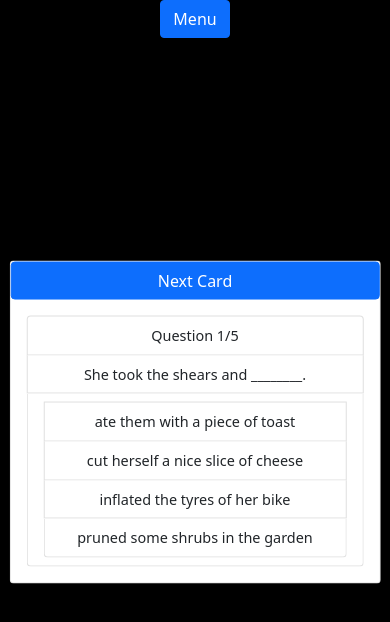
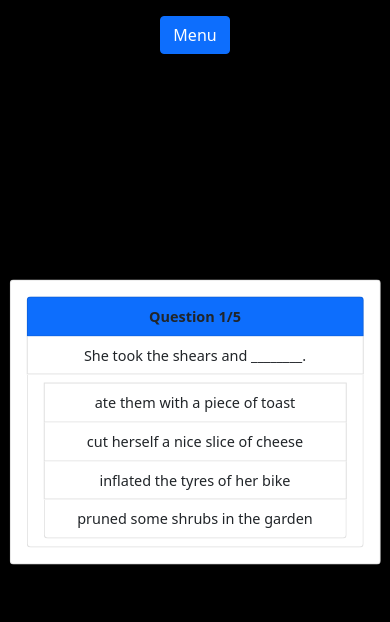
Before and after one commit to AnthonyNet/react-languages, a React (Create React App) app: page /quiz1 in a window 390 px wide. Shown: the top 622 px of the page. Built offline with nearby package versions, Linux system fonts and the light colour scheme.

Commit message:
responsivity cardQuiz

```diff
--- a/src/components/navbar/Navbar.jsx
+++ b/src/components/navbar/Navbar.jsx
@@ -13,7 +13,7 @@ const Navbar = () => {
 
   return (
     <nav>
-      <Button variant="primary" onClick={handleShow}>
+      <Button className="mt-3" variant="primary" onClick={handleShow}>
         Menu
       </Button>
 
--- a/src/components/tests/english/quiz1/Quiz1.jsx
+++ b/src/components/tests/english/quiz1/Quiz1.jsx
@@ -36,16 +36,14 @@ const Quiz1 = () => {
      You scored {score} out of {data.length}</Card.Body></Card>
     :(
       <Card className="position-absolute top-50 start-50 w-auto translate-middle cardQuiz">
-        <Button variant="primary">
-          Next Card
-        </Button>
+
         <Card.Body>
-          <ListGroup className="quizLi">
-            <ListGroup.Item><span>Question {currentQuestion + 1}</span>/{data.length}</ListGroup.Item>
+          <ListGroup>
+            <ListGroup.Item className="bg-primary" ><strong><span>Question {currentQuestion + 1}</span>/{data.length}</strong></ListGroup.Item>
             <ListGroupItem>{data[currentQuestion].questionText}</ListGroupItem>
             <ListGroupItem>
             {data[currentQuestion].answerOptions.map((answerOption, index) =>(
-            <ListGroupItem key={index} onClick={()=> handleButton(answerOption.isCorrect)}>{answerOption.answerText}</ListGroupItem>
+            <ListGroupItem key={index} className="quizLi" onClick={()=> handleButton(answerOption.isCorrect)}>{answerOption.answerText}</ListGroupItem>
     ))}
             </ListGroupItem>
         </ListGroup>
```
